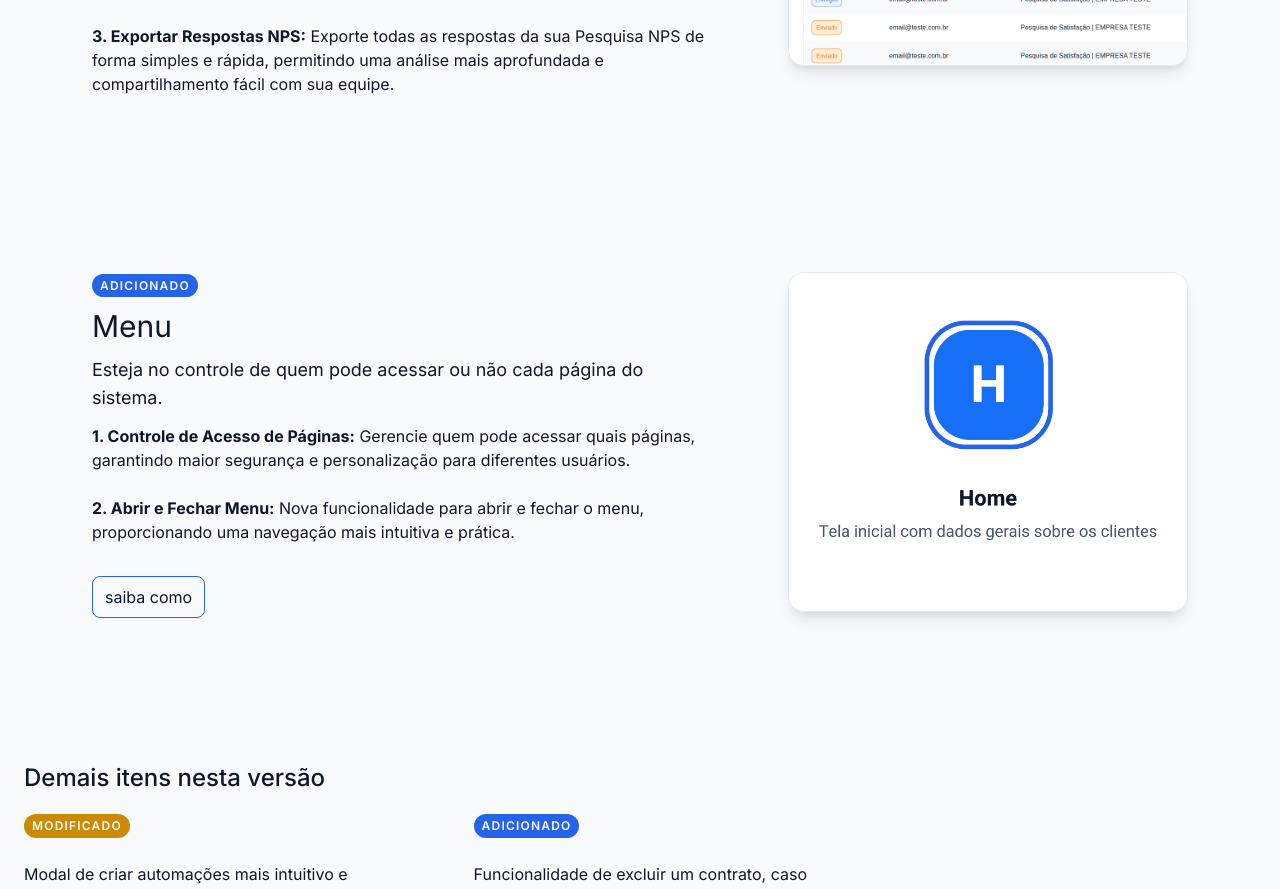
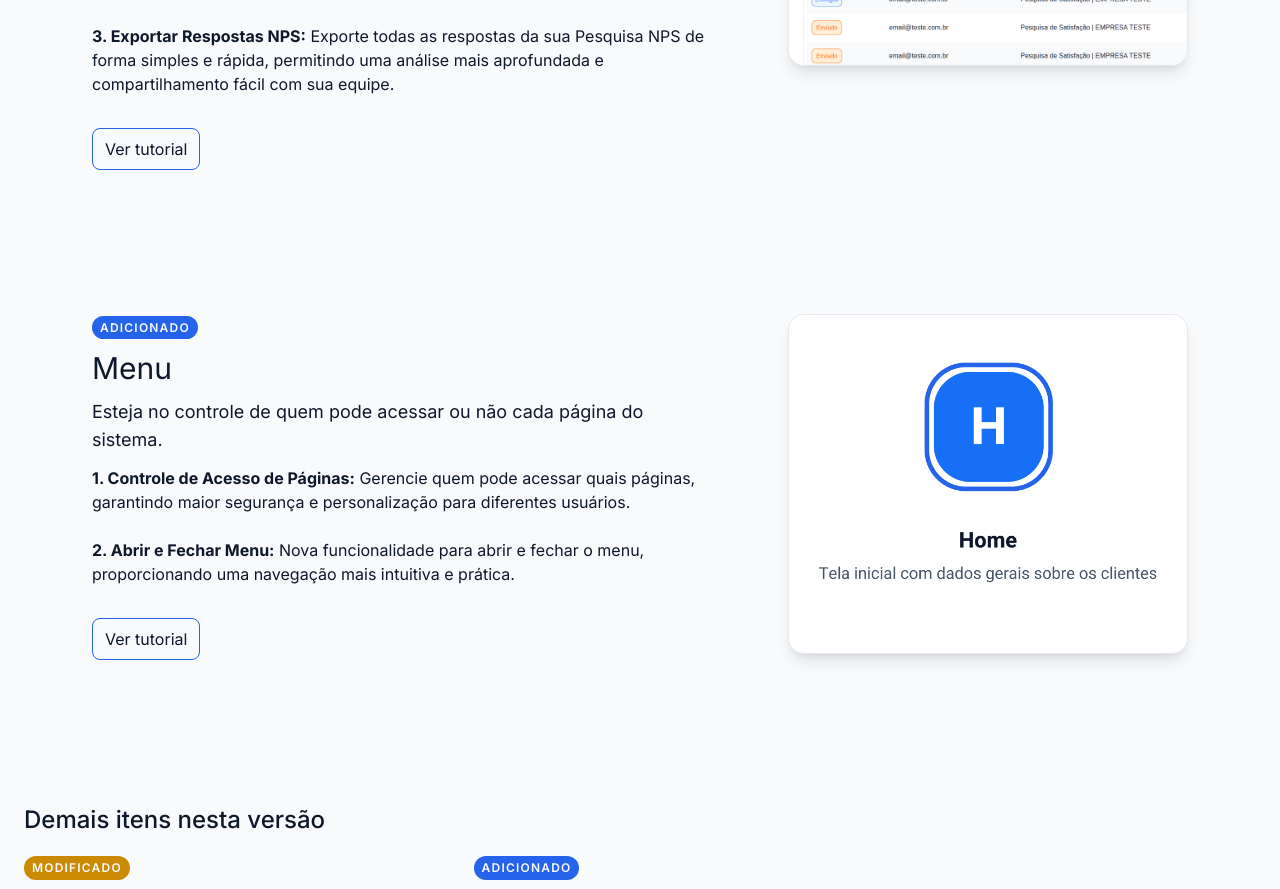
Before and after one commit to amanda-raiane/client-versions, a Next.js app: page /versao-1-13-0 in a window 1280 px wide. Shown: the part 860-1749 px from the top of the page. Built offline with nearby package versions, Linux system fonts and the light colour scheme.

Commit message:
feat: adding tutorial links

```diff
--- a/src/app/versao-1-10-0/page.tsx
+++ b/src/app/versao-1-10-0/page.tsx
@@ -57,11 +57,9 @@ export default function Page() {
             </ul>
             <Link
               target="_blank"
-              href={
-                "https://gclient.notion.site/Aviso-pr-vio-como-definir-os-dias-f6c8bf2c95504ca5a237f6048e6d14ba"
-              }
+              href={"https://ajuda.gclient.com.br/docs/other-configs/notice"}
             >
-              <PrimaryButton text={"saiba como"} />
+              <PrimaryButton text={"Ver tutorial"} />
             </Link>
           </div>
           <div>
--- a/src/app/versao-1-13-0/page.tsx
+++ b/src/app/versao-1-13-0/page.tsx
@@ -60,13 +60,10 @@ export default function Page() {
               </li>
             </ul>
             <Link
-              className="hidden"
               target="_blank"
-              href={
-                "https://gclient.notion.site/Aviso-pr-vio-como-definir-os-dias-f6c8bf2c95504ca5a237f6048e6d14ba"
-              }
+              href={"https://ajuda.gclient.com.br/docs/customer-management/nps"}
             >
-              <PrimaryButton text={"saiba como"} />
+              <PrimaryButton text={"Ver tutorial"} />
             </Link>
           </div>
           <div>
@@ -101,13 +98,12 @@ export default function Page() {
               </li>
             </ul>
             <Link
-              className=""
               target="_blank"
               href={
-                "https://gclient.notion.site/Como-controlar-o-acesso-de-usu-rios-p-ginas-e-itens-do-menu-c5a948366fd1452a8530d89ac41b98d8"
+                "https://ajuda.gclient.com.br/docs/other-configs/user-acess-control"
               }
             >
-              <PrimaryButton text={"saiba como"} />
+              <PrimaryButton text={"Ver tutorial"} />
             </Link>
           </div>
           <div>
--- a/src/app/versao-1-14-0/page.tsx
+++ b/src/app/versao-1-14-0/page.tsx
@@ -112,13 +112,12 @@ export default function Home() {
               </li>
             </ul>
             <Link
-              className="hidden"
               target="_blank"
               href={
-                "https://gclient.notion.site/Como-controlar-o-acesso-de-usu-rios-p-ginas-e-itens-do-menu-c5a948366fd1452a8530d89ac41b98d8"
+                "https://ajuda.gclient.com.br/docs/process-management/checklist-automations"
               }
             >
-              <PrimaryButton text={"saiba como"} />
+              <PrimaryButton text={"Ver tutorial"} />
             </Link>
           </div>
           <div>
--- a/src/app/versao-1-19-0/page.tsx
+++ b/src/app/versao-1-19-0/page.tsx
@@ -55,13 +55,10 @@ export default function Home() {
               </li>
             </ol>
             <Link
-              className="hidden"
               target="_blank"
-              href={
-                "https://gclient.notion.site/Aviso-pr-vio-como-definir-os-dias-f6c8bf2c95504ca5a237f6048e6d14ba"
-              }
+              href={"https://ajuda.gclient.com.br/docs/category/fluxos-livres"}
             >
-              <PrimaryButton text={"saiba como"} />
+              <PrimaryButton text={"Ver tutorial"} />
             </Link>
           </div>
           <div>
--- a/src/app/versao-1-5-3/page.tsx
+++ b/src/app/versao-1-5-3/page.tsx
@@ -113,7 +113,9 @@ export default function Page() {
             <Link
               target="_blank"
               className="block"
-              href={"https://youtu.be/AnPci2kSHB8"}
+              href={
+                "https://ajuda.gclient.com.br/docs/category/gest%C3%A3o-de-arquivos"
+              }
             >
               <PrimaryButton text={"ver tutorial"} />
             </Link>
--- a/src/app/versao-1-8-0/page.tsx
+++ b/src/app/versao-1-8-0/page.tsx
@@ -61,9 +61,9 @@ export default function Page() {
             </ul>
             <Link
               target="_blank"
-              href={"https://www.youtube.com/watch?v=YhoVOl7JRyc&"}
+              href={"https://ajuda.gclient.com.br/docs/customer-management/nps"}
             >
-              <PrimaryButton text={"saiba como"} />
+              <PrimaryButton text={"Ver tutorial"} />
             </Link>
           </div>
           <div>
@@ -106,10 +106,10 @@ export default function Page() {
             <Link
               target="_blank"
               href={
-                "https://gclient.notion.site/O-que-Health-Score-e-como-calcular-b3a7f5736fa9427ea980c65c8e5ffd9a"
+                "https://ajuda.gclient.com.br/docs/customer-management/health-score"
               }
             >
-              <PrimaryButton text={"saiba como"} />
+              <PrimaryButton text={"Ver tutorial"} />
             </Link>
           </div>
           <div>
```
